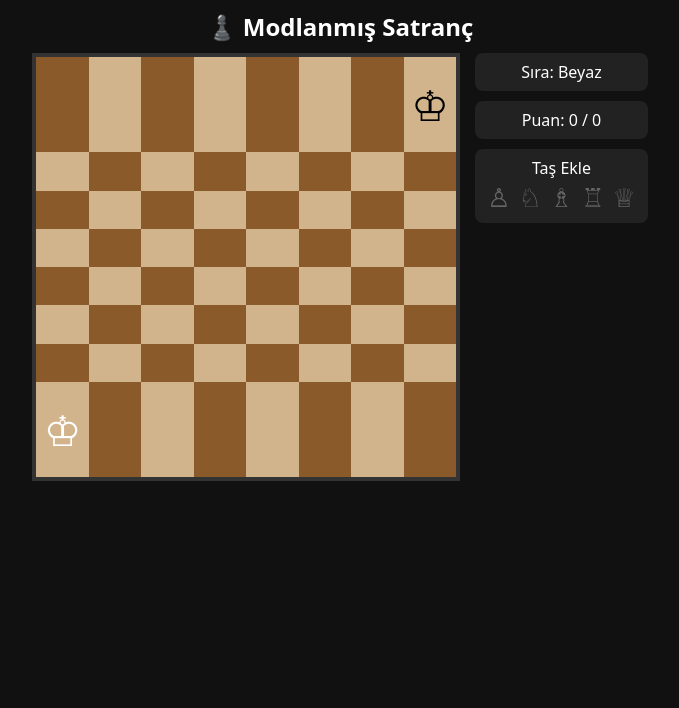
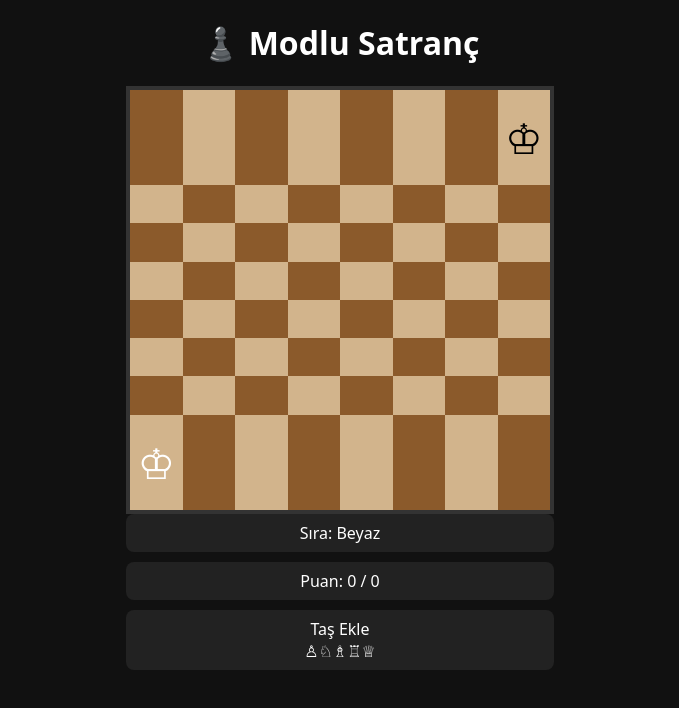
Before and after one commit to AybWas1/modlusatranc, a plain HTML site: page index.html in a window 1280 px wide. Shown: the whole page, without its empty margins (300-979 px from the left). Drawn offline with Linux system fonts and the light colour scheme.

Commit message:
Fix HTML structure and update heading levels

```diff
--- a/index.html
+++ b/index.html
@@ -1,22 +1,22 @@
 <!DOCTYPE html>
 <html lang="tr">
 <head>
-  <meta charset="UTF-8" />
-  <meta name="viewport" content="width=device-width, initial-scale=1.0"/>
+  <meta charset="UTF-8">
+  <meta name="viewport" content="width=device-width, initial-scale=1.0">
   <title>Modlu Satranç</title>
   <link rel="stylesheet" href="style.css">
 </head>
 <body>
 
-<h2>♟️ Modlanmış Satranç</h2>
+<h1>♟️ Modlu Satranç</h1>
 
-<div id="game">
+<div id="container">
   <div id="board"></div>
 
   <div id="side">
     <div class="panel" id="turn"></div>
     <div class="panel" id="score"></div>
-    <div class="panel pool" id="pool"></div>
+    <div class="panel" id="pool"></div>
   </div>
 </div>
 
```
